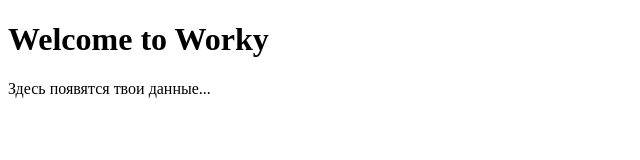
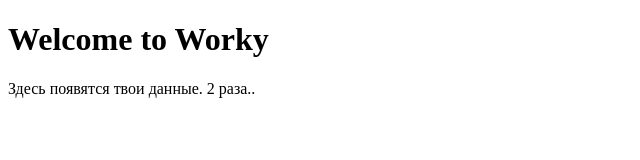
Before and after one commit to Jedesser/worky, a plain HTML site: page index.html in a window 1280 px wide. Shown: the full height of the page, 0-640 px from the left. Drawn offline with Linux system fonts and the light colour scheme.

Commit message:
Update index.html

```diff
--- a/index.html
+++ b/index.html
@@ -9,7 +9,7 @@
     <h1>Welcome to Worky</h1>
 
     <!-- Элемент для отображения данных пользователя -->
-    <div id="user-data-display">Здесь появятся твои данные...</div>
+    <div id="user-data-display">Здесь появятся твои данные. 2 раза..</div>
 
     <script>
         // Дождаться загрузки страницы
```
